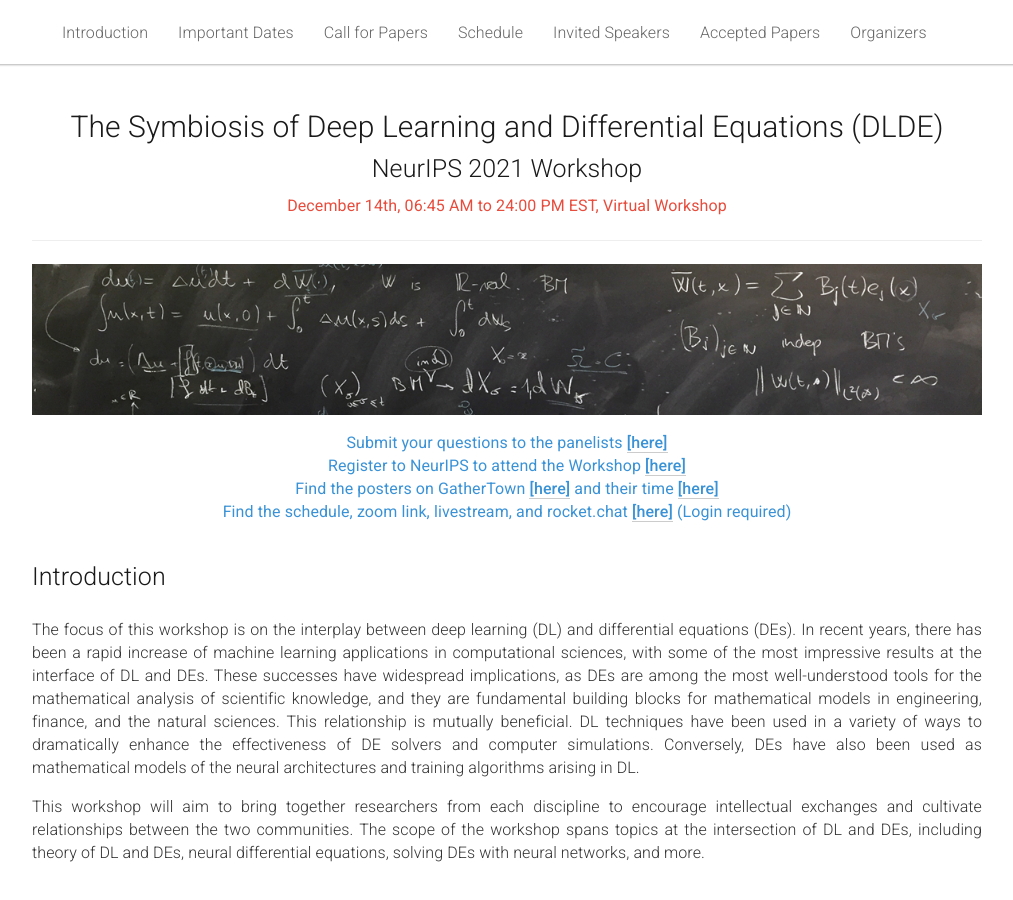
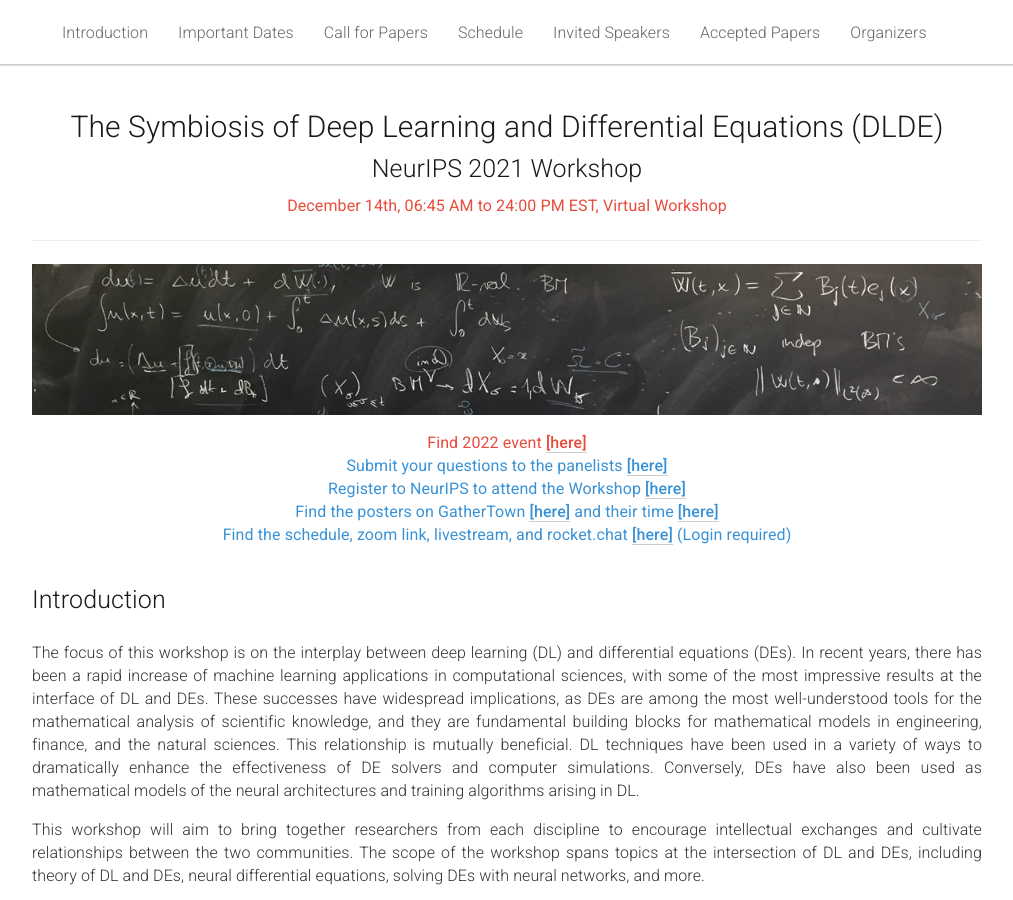
Before and after one commit to dl-de/dl-de.github.io, a Jekyll site: the page built from _pages/home.md, in a window 1280 px wide and 900 px high. Shown: the whole window, without its empty margins (133-1146 px from the left). Built offline with Jekyll 4.4.1, drawn with Linux system fonts in a browser that asks for light colours.

Commit message:
minor changes

```diff
--- a/_pages/home.md
+++ b/_pages/home.md
@@ -32,6 +32,10 @@ acknowledgements: ""
     <p> </p>
   </div>
 </div>
+
+<center><span style="color:#e74c3c;font-weight:400;">
+      Find 2022 event <a style="font-weight:500;" href="https://dlde-2022.github.io/">[here]</a>
+</span></center>
 
 <center><span style="color:#3a92d6;font-weight:400;">
 Submit your questions to the panelists
```
